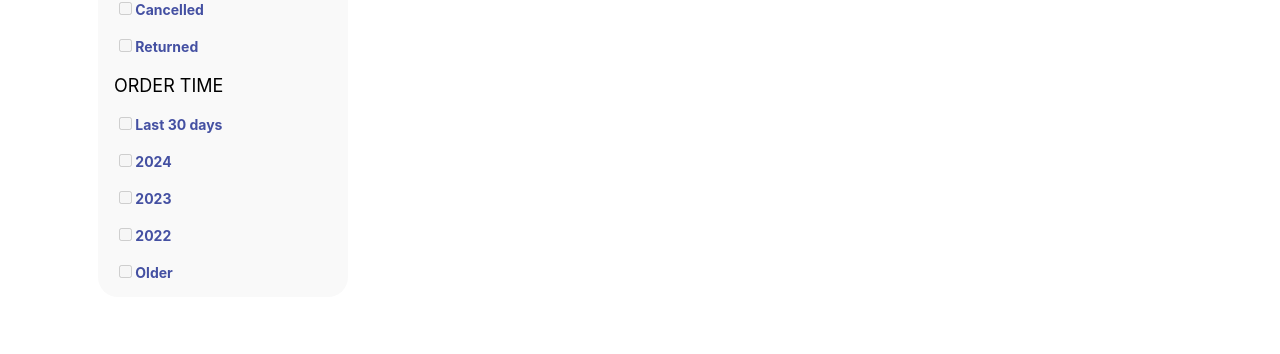
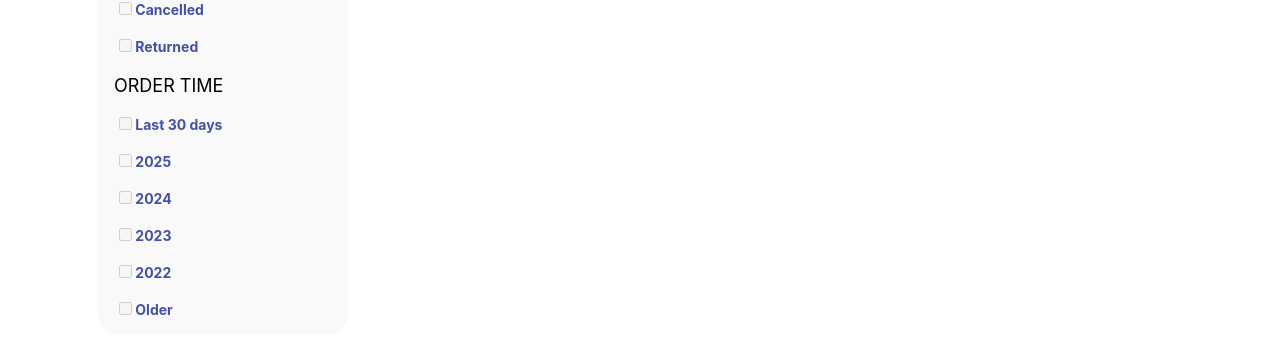
Before and after one commit to kapilitskillhub/pav_ecommerce, a React (Create React App) app in the folder pavaman_frontend/: page /my-orders in a window 1280 px wide. Shown: the part 348-702 px from the top of the page. Built offline with nearby package versions, Linux system fonts and the light colour scheme.

Commit message:
order filters year

```diff
--- a/pavaman_frontend/src/pages/Customer/CustomerMyOrder/CustomerMyOrder.js
+++ b/pavaman_frontend/src/pages/Customer/CustomerMyOrder/CustomerMyOrder.js
@@ -111,11 +111,16 @@ return (
 
   <div className="filter-section">
     <div className='filter-header'>ORDER TIME</div>
-    {["Last 30 days", "2024", "2023", "2022", "Older"].map(time => (
-      <label key={time}>
-        <input type="checkbox" disabled /> {time}
-      </label>
-    ))}
+    {(() => {
+  const currentYear = new Date().getFullYear();
+  const years = ["Last 30 days", ...Array.from({ length: 4 }, (_, i) => `${currentYear - i}`), "Older"];
+  return years.map(time => (
+    <label key={time}>
+      <input type="checkbox" disabled /> {time}
+    </label>
+  ));
+})()}
+
   </div>
 </aside>
 
```
